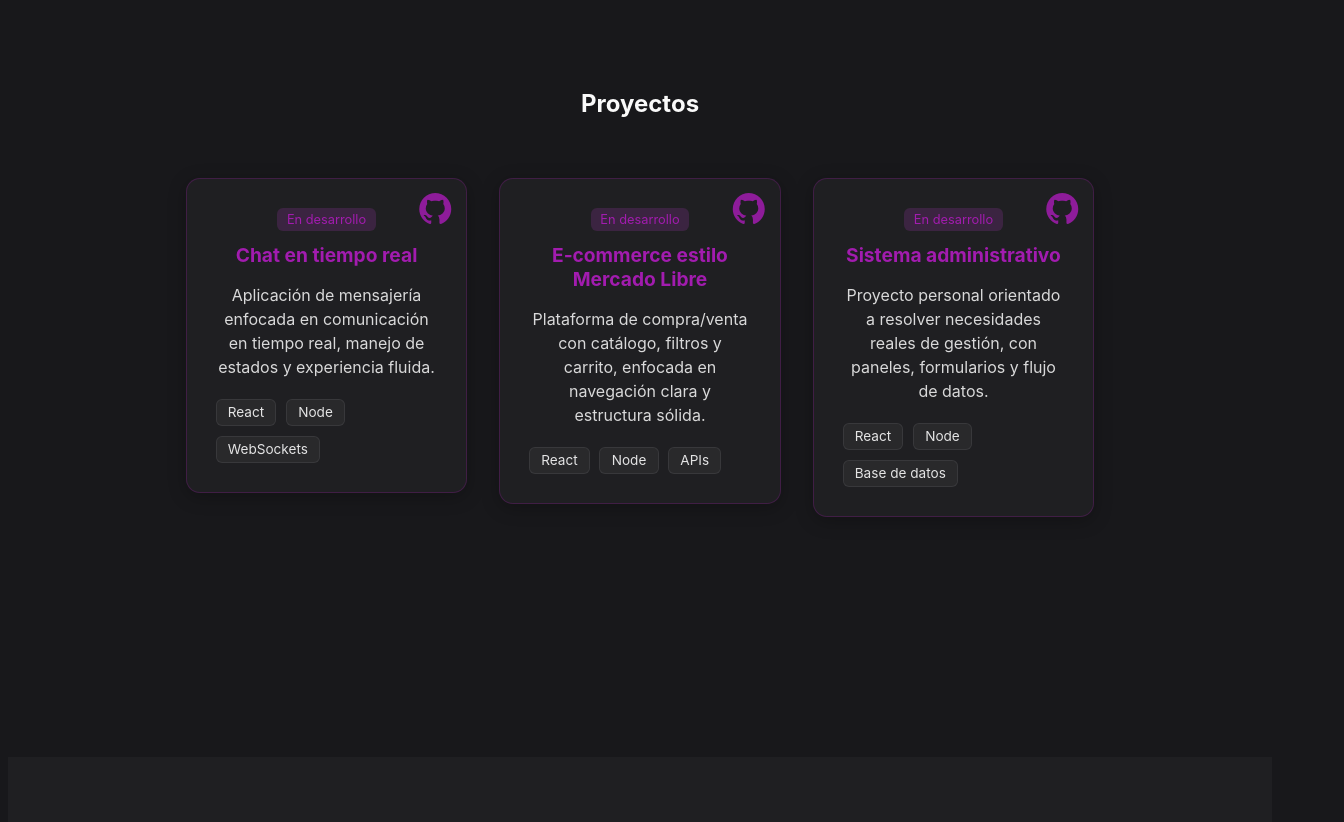
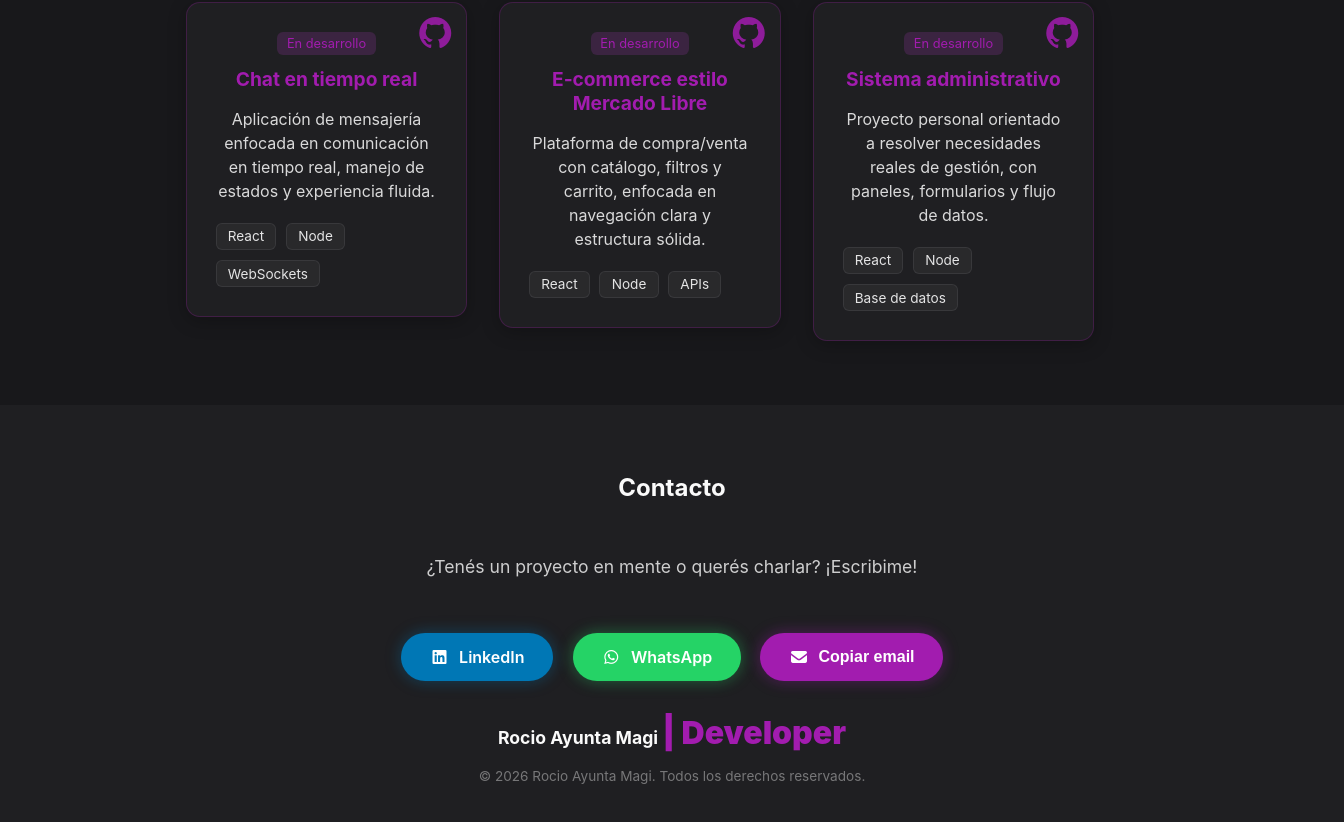
Before and after one commit to rocioayuntamagi/mi-portfolio, a Next.js app: page / in a window 1280 px wide. Shown: the part 2745-3567 px from the top of the page, 1344 px wide, since content can reach past the window. Built offline with nearby package versions, Linux system fonts and the light colour scheme.

Commit message:
finalizacion de la estetica web

```diff
--- a/src/app/components/Contact.tsx
+++ /dev/null
@@ -1,34 +0,0 @@
-"use client";
-
-import { useInView } from "../hooks/useInView";
-
-export default function Contact() {
-
-  const { ref, isInView } = useInView();
-
-  return (
-    <section
-      id="contact"
-      ref={ref}
-      className={`portfolio-section portfolio-contact ${
-        isInView ? "is-visible" : ""
-      }`}
-    >
-      <h2 className="portfolio-section-title">Contacto</h2>
-
-      <p className="portfolio-contact-text">
-        Si querés ponerte en contacto conmigo, podés escribirme por correo o
-        a través de mis redes.
-      </p>
-
-      <div className="portfolio-contact-links">
-        <a href="mailto:tuemail@gmail.com" className="contact-btn">
-          Enviar Email
-        </a>
-        <a href="https://www.linkedin.com" target="_blank" className="contact-btn">
-          LinkedIn
-        </a>
-      </div>
-    </section>
-  );
-}
--- a/src/app/components/Footer.tsx
+++ b/src/app/components/Footer.tsx
@@ -0,0 +1,80 @@
+"use client";
+
+import { useState } from "react";
+import { useInView } from "../hooks/useInView";
+
+export default function Footer() {
+  const { ref, isInView } = useInView();
+  const [copied, setCopied] = useState(false);
+
+  const email = "tuemail@gmail.com"; // ← cambiá
+  const linkedin = "https://www.linkedin.com/in/tu-perfil"; // ← cambiá
+  const whatsapp = "https://wa.me/5491100000000"; // ← cambiá
+  const currentYear = new Date().getFullYear();
+
+  function copyEmail() {
+    navigator.clipboard.writeText(email);
+    setCopied(true);
+    setTimeout(() => setCopied(false), 2000);
+  }
+
+  return (
+    <footer
+      id="contact"
+      ref={ref}
+      className={`portfolio-section portfolio-contact ${
+        isInView ? "is-visible" : ""
+      }`}
+    >
+      <div className="portfolio-footer-inner">
+
+        <h2 className="portfolio-section-title">Contacto</h2>
+
+        <p className="portfolio-contact-text">
+          ¿Tenés un proyecto en mente o querés charlar? ¡Escribime!
+        </p>
+
+        <div className="portfolio-contact-links">
+          <a
+            href={linkedin}
+            target="_blank"
+            rel="noopener noreferrer"
+            className="contact-btn contact-btn-linkedin"
+          >
+            <i className="fab fa-linkedin" />
+            LinkedIn
+          </a>
+
+          <a
+            href={whatsapp}
+            target="_blank"
+            rel="noopener noreferrer"
+            className="contact-btn contact-btn-whatsapp"
+          >
+            <i className="fab fa-whatsapp" />
+            WhatsApp
+          </a>
+
+          <button
+            onClick={copyEmail}
+            className="contact-btn contact-btn-email"
+          >
+            <i className={copied ? "fas fa-check" : "fas fa-envelope"} />
+            {copied ? "¡Copiado!" : "Copiar email"}
+          </button>
+        </div>
+
+        <div className="footer-divider" />
+
+        <p className="footer-name">
+          Rocio Ayunta Magi <span className="accent-dot">| Developer</span>
+        </p>
+
+        <p className="footer-copy">
+          © {currentYear} Rocio Ayunta Magi. Todos los derechos reservados.
+        </p>
+
+      </div>
+    </footer>
+  );
+}
--- a/src/app/globals.css
+++ b/src/app/globals.css
@@ -491,7 +491,7 @@ html {
 
 .portfolio-projects {
   width: 100%;
-  height: 100vh;
+  height: auto;
   max-width: 1200px;
   padding: 8rem 2rem 4rem;
   margin: 0 auto;
@@ -596,8 +596,8 @@ html {
 
 .portfolio-contact {
   width: 100%;
-  height: 100vh;
-  max-width: 1200px;
+  height: auto;
+  min-width: auto;
   padding: 3rem 2rem;
   margin: 0 auto;
   display: flex;
@@ -617,12 +617,120 @@ html {
 }
 
 /* ============================================================
+   CONTACTO — BOTONES
+============================================================ */
+
+.portfolio-contact-text {
+  font-size: 1.1rem;
+  opacity: 0.8;
+  margin-bottom: 2.5rem;
+}
+
+.portfolio-contact-links {
+  display: flex;
+  gap: 1.2rem;
+  flex-wrap: wrap;
+  justify-content: center;
+}
+
+.contact-btn {
+  display: flex;
+  align-items: center;
+  gap: 0.6rem;
+  padding: 0.9rem 1.8rem;
+  border-radius: 2rem;
+  font-size: 1rem;
+  font-weight: 600;
+  text-decoration: none;
+  cursor: pointer;
+  border: none;
+  transition: transform 0.2s ease, box-shadow 0.2s ease;
+}
+
+.contact-btn:hover {
+  transform: translateY(-3px);
+}
+
+.contact-btn-linkedin {
+  background: #0077b5;
+  color: #fff;
+  box-shadow: 0 0 16px rgba(0, 119, 181, 0.4);
+}
+
+.contact-btn-whatsapp {
+  background: #25d366;
+  color: #fff;
+  box-shadow: 0 0 16px rgba(37, 211, 102, 0.4);
+}
+
+.contact-btn-email {
+  background: var(--accent);
+  color: #fff;
+  box-shadow: 0 0 16px rgba(162, 28, 175, 0.4);
+}
+
+.contact-btn-email:hover {
+  background: var(--accent-hover);
+}
+
+/* ============================================================
+   FOOTER
+============================================================ */
+
+.portfolio-footer {
+  width: 100%;
+  border-top: 1px solid rgba(255, 255, 255, 0.07);
+  padding: 2.5rem 2rem;
+  display: flex;
+  justify-content: center;
+}
+
+.portfolio-footer-inner {
+  width: 100%;
+  max-width: 1200px;
+  display: flex;
+  flex-direction: column;
+  align-items: center;
+  gap: 1rem;
+}
+
+.footer-name {
+  font-size: 1.1rem;
+  font-weight: 700;
+  margin: 0;
+}
+
+.footer-links {
+  display: flex;
+  gap: 1.5rem;
+  font-size: 1.4rem;
+}
+
+.footer-links a {
+  color: var(--foreground);
+  text-decoration: none;
+  transition: color 0.2s ease, transform 0.2s ease;
+  display: inline-block;
+}
+
+.footer-links a:hover {
+  color: var(--accent);
+  transform: translateY(-3px);
+}
+
+.footer-copy {
+  font-size: 0.85rem;
+  opacity: 0.4;
+  margin: 0;
+}
+
+/* ============================================================
    SCROLL OFFSET (compensa el header fijo)
 ============================================================ */
 
 #home,
-#about,
-#contact {
+#about
+{
   scroll-margin-top: 90px;
 }
 
@@ -636,6 +744,10 @@ html {
 
 #projects {
   scroll-margin-top: 50px;
+}
+
+#contact {
+  scroll-margin-top: 140px;
 }
 
 /* ============================================================
--- a/src/app/page.tsx
+++ b/src/app/page.tsx
@@ -3,8 +3,8 @@ import Hero     from "@/app/components/Hero";
 import Skills   from "@/app/components/Skills";
 import About    from "@/app/components/About";
 import Projects from "@/app/components/Projects";
-import Contact  from "@/app/components/Contact";
 import AnimateOnScroll from "@/app/components/AnimateOnScroll";
+import Footer from "@/app/components/Footer";
 
 export default function Home() {
   return (
@@ -15,7 +15,7 @@ export default function Home() {
       <Skills />
       <About />
       <Projects />
-      <Contact />
+      <Footer />
     </div>
   );
 }
```
